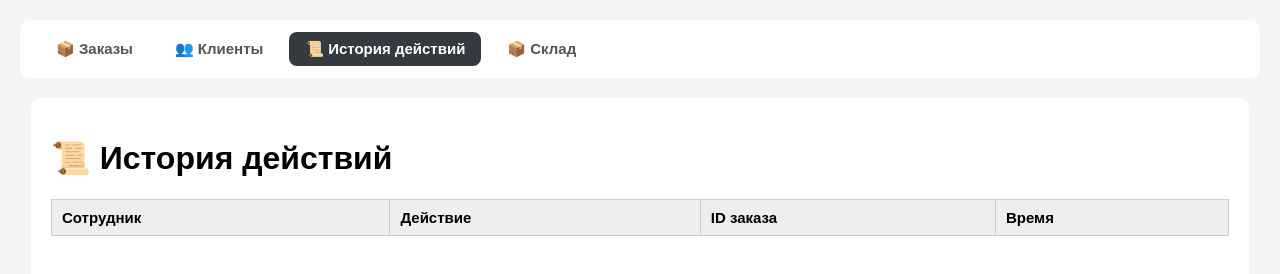
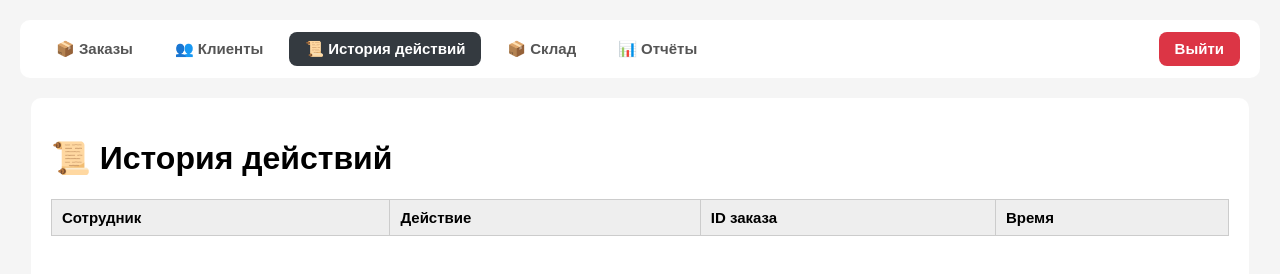
Before and after one commit to yernurkaa01/OSCO-CRM, a website: page views/history.html in a window 1280 px wide. Drawn offline with Linux system fonts and the light colour scheme; no server answers.

Commit message:
fix(nav): add missing Отчёты and Выйти links across all admin pages
- views/history.html, views/clients.html, views/warehouse.html:
  add Отчёты and Выйти nav links (previously only present on
  the Заказы page), so navigation stays consistent when switching
  between sections

```diff
--- a/views/history.html
+++ b/views/history.html
@@ -26,9 +26,14 @@
 <a class="nav-link active" href="/admin/history">
             📜 История действий
 </a>
-
 <a class="nav-link" href="/admin/warehouse">
              📦 Склад
+</a>
+<a class="nav-link" href="/admin/reports">
+            📊 Отчёты
+</a>
+<a class="nav-link logout-link" href="/logout">
+            Выйти
 </a>
 
 </div>
```
Also changed, not shown: views/clients.html (+2 -0 lines), views/warehouse.html (+1 -0 lines). Lines whose indentation alone changed are shown as unchanged.
